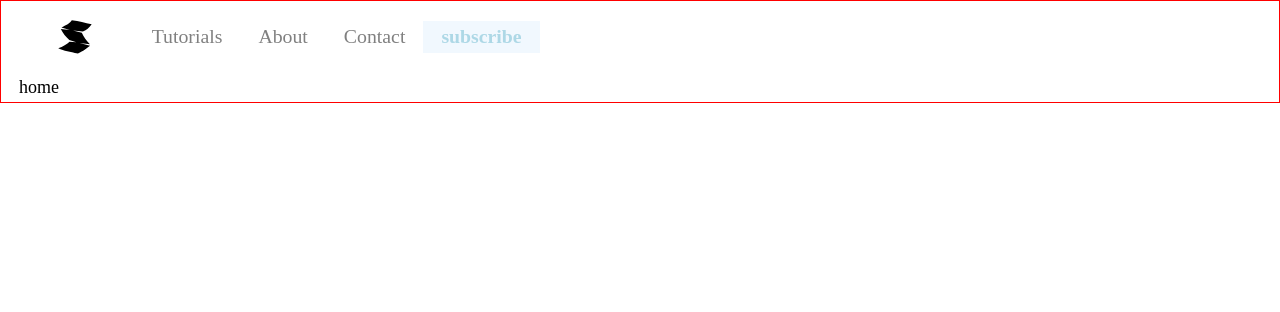
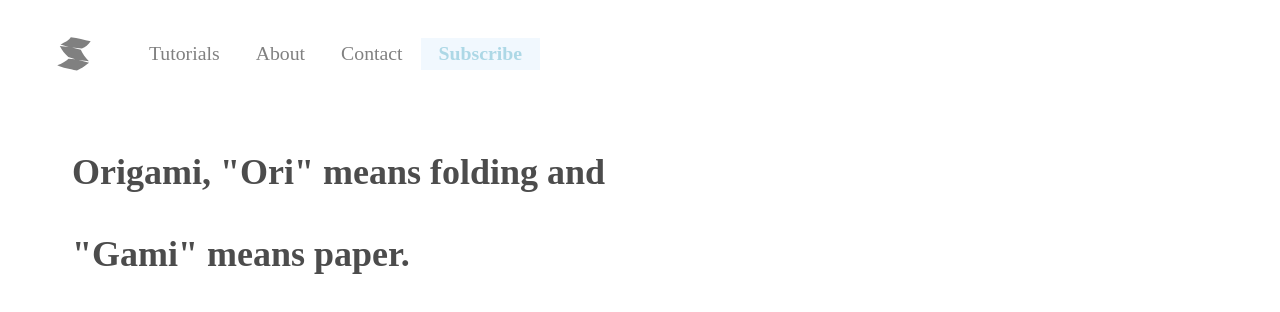
Before and after one commit to BernardoAguayoOrtega/origami, a Next.js app: page / in a window 1280 px wide. Shown: the top 312 px of the page. Built offline with nearby package versions, Linux system fonts and the light colour scheme.

Commit message:
[add] add title

```diff
--- a/components/Header/header.module.css
+++ b/components/Header/header.module.css
@@ -2,11 +2,12 @@
   align-self: center;
   display: flex;
   justify-content: space-around;
-  padding:  1rem;
+  padding: 1rem;
   max-width: 45%;
 }
 
-.icon{
+.icon {
+  color: gray;
   font-size: 2rem;
 }
 
@@ -17,7 +18,7 @@
   justify-content: center;
 }
 
-.link{
+.link {
   color: gray;
   text-transform: capitalize;
   margin: 0 1rem;
@@ -27,5 +28,6 @@
   background-color: rgba(228, 241, 254, .5);
   color: lightblue;
   font-weight: bold;
+  text-transform: capitalize;
   padding: 0 1rem;
 }
--- a/components/PageContainer/container.module.css
+++ b/components/PageContainer/container.module.css
@@ -1,5 +1,3 @@
 .home {
-  padding: 0 1rem;
-  margin: 3rem auto 6 rem;
-  border: 1px solid red;
+  padding: 1rem;
 }
--- a/pages/index.tsx
+++ b/pages/index.tsx
@@ -9,8 +9,22 @@ function HomePage() {
 				<meta name='viewport' content='initial-scale=1.0, width=device-width' />
 			</Head>
 			<Container style='home'>
-				home
+				<div className='title'>
+					<h1>Origami, "Ori" means folding and</h1>
+					<h1>"Gami" means paper.</h1>
+				</div>
 			</Container>
+			<style jsx>{`
+				.title {
+					margin-left: 3rem;
+					margin-top: 3rem;
+				}
+
+				h1 {
+					color: rgba(0,0,0,.7);
+					font-weight: 700;
+				}
+			`}</style>
 		</>
 	);
 }
```
